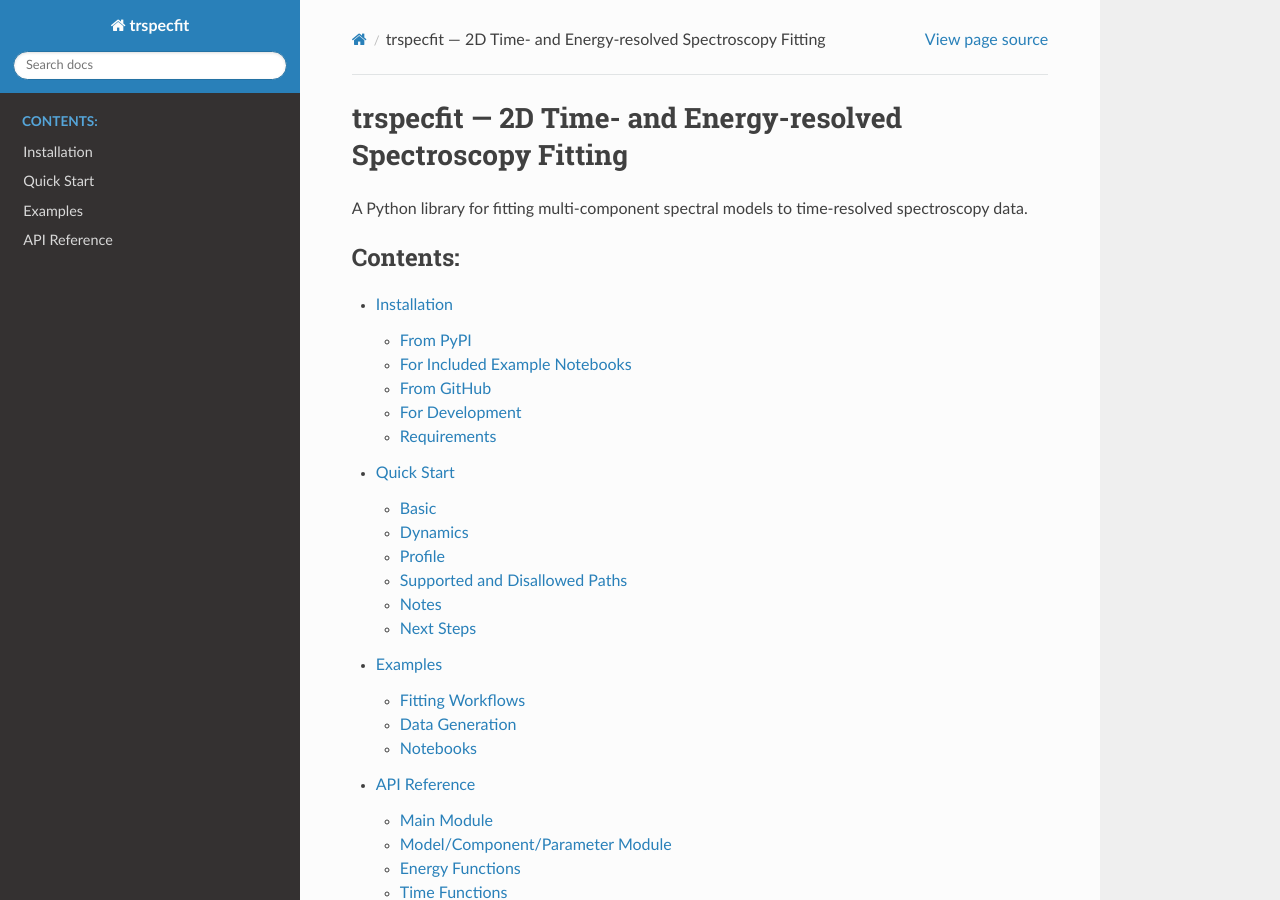
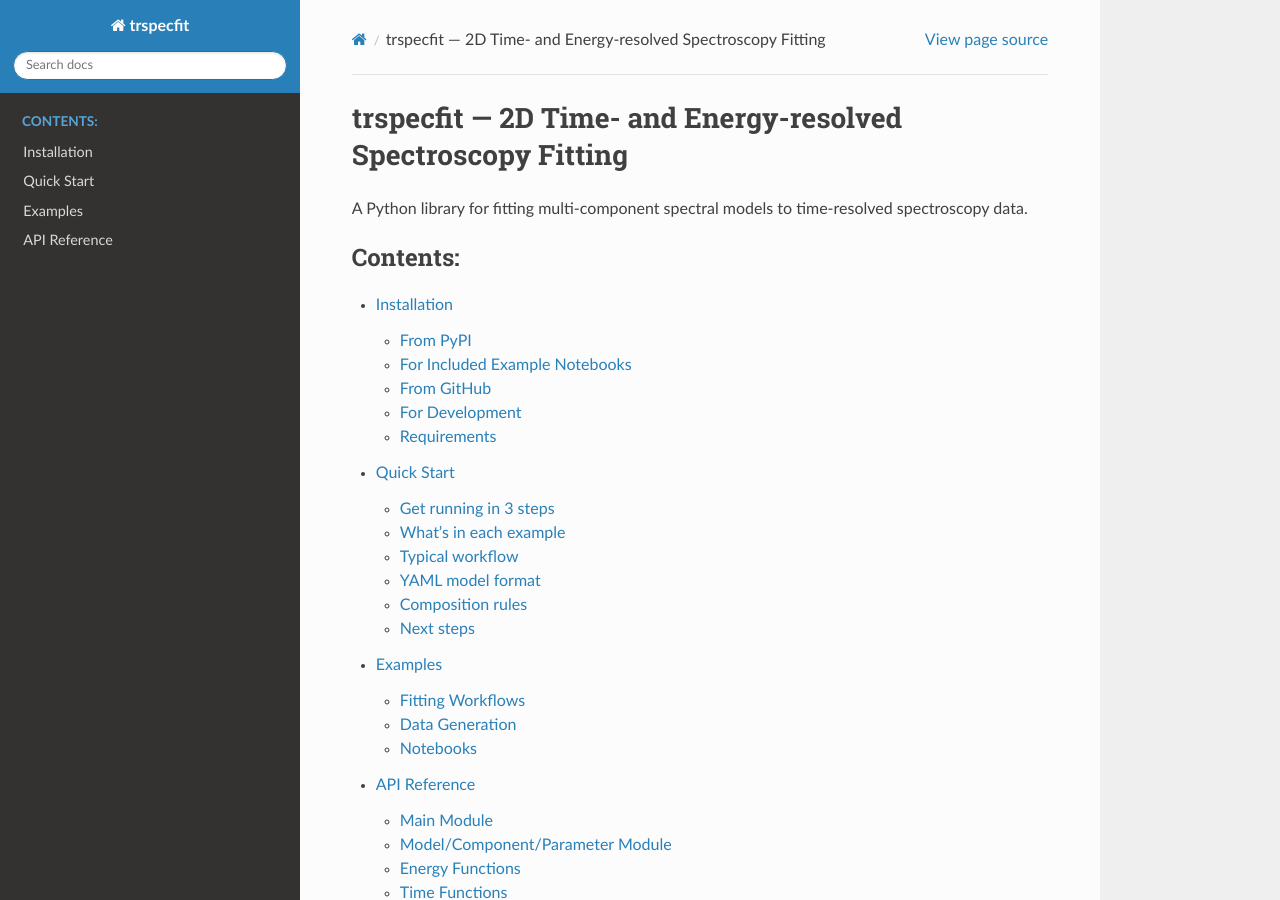
Before and after one commit to InfinityMonkeyAtWork/time-resolved-spectroscopy-fit, a Sphinx documentation site: the page built from docs/index.rst, in a window 1280 px wide and 900 px high. Built offline with Sphinx 7.4.7 and the Read the Docs theme 3.1.0, drawn with Linux system fonts in a browser that asks for light colours; some of the changed lines change nothing that is shown.

Commit message:
update quickstart
point to examples instead of trying to (incompletely) replicating them

````diff
--- a/docs/quickstart.md
+++ b/docs/quickstart.md
@@ -1,97 +1,111 @@
 # Quick Start
 
-This guide shows three common patterns:
-1. basic energy-model loading,
-2. adding dynamics, and
-3. adding profiles (and recommended profile+dynamics composition).
+## Get running in 3 steps
 
-## Basic
-```python
-from trspecfit import Project, File
+**1. Install with jupyter notebook support**
 
-# Create a project and file wrapper
-project = Project(path='my_project', name='my_experiment')
-file = File(parent_project=project, path='my_dataset')
-
-# Load an energy model (this becomes file.model_active)
-# models_energy.yaml can define generic components like:
-#   some_background_function, some_peak_function
-file.load_model('models_energy.yaml', ['some_energy_model'])
-
-# See which energy parameters are available in the loaded model
-file.describe_model()
+```bash
+python -m pip install "trspecfit[lab]"
 ```
 
-## Dynamics
-```python
-# Fix well-known energy parameters via a baseline fit
-file.define_baseline(t_ind=0)
-file.fit_baseline()
+**2. Download the examples**
 
-# Add time dependence to one parameter in the active energy model
-# target_parameter must match a loaded parameter name exactly
-file.add_time_dependence(
-    target_model='some_energy_model',
-    target_parameter='some_base_parameter',
-    dynamics_yaml='models_time.yaml',
-    dynamics_model=['some_dynamics_model'],
-)
+The example notebooks and data are not included in the pip package.
+Download them from GitHub:
 
-# Inspect updated parameters
-file.describe_model()
-
-# Global 2D fit
-file.fit_2d()
+```bash
+# Download and unzip the examples directory
+curl -L https://github.com/InfinityMonkeyAtWork/time-resolved-spectroscopy-fit/archive/refs/heads/main.zip -o trspecfit-examples.zip
+unzip trspecfit-examples.zip "time-resolved-spectroscopy-fit-main/examples/*" -d .
+mv time-resolved-spectroscopy-fit-main/examples ./trspecfit-examples
+rm -rf time-resolved-spectroscopy-fit-main trspecfit-examples.zip
 ```
 
-## Profile
-```python
-import numpy as np
-from trspecfit import Project, File
+Or clone the full repo:
 
-project = Project(path='my_project', name='my_experiment')
-file = File(
-    parent_project=project,
-    path='my_dataset',
-    aux_axis=np.linspace(0, 10, 21),  # required for profile models
-)
-
-file.load_model('models_energy.yaml', ['some_energy_model'])
-
-# Attach profile to a base parameter
-file.add_par_profile(
-    target_model='some_energy_model',
-    target_parameter='some_base_parameter',
-    profile_yaml='models_profile.yaml',
-    profile_model=['some_profile_model'],
-)
-
-# Add dynamics to a base parameter (most common use case)
-file.add_time_dependence(
-    target_model='some_energy_model',
-    target_parameter='some_base_parameter',
-    dynamics_yaml='models_time.yaml',
-    dynamics_model=['some_dynamics_model'],
-)
-
-# Optionally: attach dynamics to a profile parameter (series composition)
-file.add_time_dependence(
-    target_model='some_energy_model',
-    target_parameter='some_profile_parameter',
-    dynamics_yaml='models_time.yaml',
-    dynamics_model=['another_dynamics_model'],
-)
+```bash
+git clone https://github.com/InfinityMonkeyAtWork/time-resolved-spectroscopy-fit.git
+cd time-resolved-spectroscopy-fit/examples
 ```
 
-## Supported and Disallowed Paths
-- Supported: `base parameter -> profile`, then `profile parameter -> dynamics`.
-- Disallowed: attaching both profile and dynamics directly to the same base parameter (disabled to avoid strongly correlated fits).
+**3. Open the first example**
 
-## Notes
-- `add_time_dependence(...)` must be called before `create_value_2d()` if you want dynamics in one or more parameters.
-- `dynamics_model` in `add_time_dependence(...)` can contain multiple names for multi-cycle dynamics.
-- For repeating dynamics, pass `frequency=<Hz>` to `add_time_dependence(...)`.
+```bash
+cd trspecfit-examples/fitting_workflows/01_basic_fitting
+jupyter lab example.ipynb
+```
 
-## Next Steps
+Run all cells. The notebook will load example data, build a model,
+fit it, and plot the results.
 
-See [Examples](examples/index.rst) and [API Reference](api/index.rst) for full workflows and parameter naming details.
+## What's in each example
+
+Start with **01** and work forward — each builds on the previous one.
+
+| Example | What you learn |
+|---------|---------------|
+| [01_basic_fitting](examples/fitting_workflows/01_basic_fitting/) | Load data, define a model, fit baseline + 2D, visualize results |
+| [02_dependent_parameters](examples/fitting_workflows/02_dependent_parameters/) | Link parameters with expressions (e.g. spin-orbit doublets) |
+| [03_multi_cycle](examples/fitting_workflows/03_multi_cycle/) | Multi-cycle dynamics with subcycles and frequency |
+| [04_par_profiles](examples/fitting_workflows/04_par_profiles/) | Depth-dependent parameters with profile functions |
+
+Data generation examples (for testing/ML):
+
+| Example | What you learn |
+|---------|---------------|
+| [simulator](examples/data_generation/simulator/) | Generate synthetic noisy data from a known model |
+| [ml_training](examples/data_generation/ml_training/) | Sweep parameter space for ML training datasets |
+
+## Typical workflow
+
+Every fitting workflow follows the same pattern:
+
+```
+1. Project(path=...)                    # set up workspace
+2. File(data=..., energy=..., time=...) # load your data
+3. file.define_baseline(...)            # select baseline time region
+4. file.load_model('models.yaml', ...)  # load baseline model from YAML
+5. file.fit_baseline(...)               # fit the baseline spectrum
+6. file.load_model('models.yaml', ...)  # load 2D energy model from YAML
+7. file.add_time_dependence(...)        # make a parameter evolve in time
+8. file.fit_2d(...)                     # global 2D fit
+9. file.get_fit_results(fit_type='2d')  # extract results as DataFrame
+```
+
+Optional extensions after step 6:
+- `file.add_par_profile(...)` — make a parameter vary over an auxiliary axis
+
+## YAML model format
+
+Models are defined in YAML files. Each file can contain multiple named models.
+Each model lists components (functions) and their parameters:
+
+```yaml
+model_name:
+    ComponentFunction:
+      param: [initial_value, vary?, min, max]  # full form
+      param: [initial_value, False]             # fixed parameter (short form)
+      param: ["expression"]                     # expression dependency
+```
+
+**Available component types:**
+
+- **Peaks**: `GLP`, `Gauss`, `Lorentz`, `GLS`, `DS`
+- **Backgrounds**: `LinBack`, `Shirley`, `Offset`
+- **Time dynamics**: `expFun`, `expRiseFun`, `SinFun`, `SinDivX`
+- **Convolution kernels**: `gaussCONV`, `lorentzCONV`, `expDecayCONV`, `expRiseCONV`
+- **Profile functions**: `pExpDecay`, `pLinear`, `pGauss`
+
+See the [API Reference](api/index.rst) for all function signatures and
+parameter descriptions.
+
+## Composition rules
+
+- **Supported:** base parameter -> profile, then profile parameter -> dynamics
+- **Disallowed:** profile + dynamics on the same base parameter
+  (disabled to avoid strongly correlated fits)
+
+## Next steps
+
+- [Examples](examples/index.rst) — full notebooks with real data
+- [API Reference](api/index.rst) — complete method and function documentation
````
